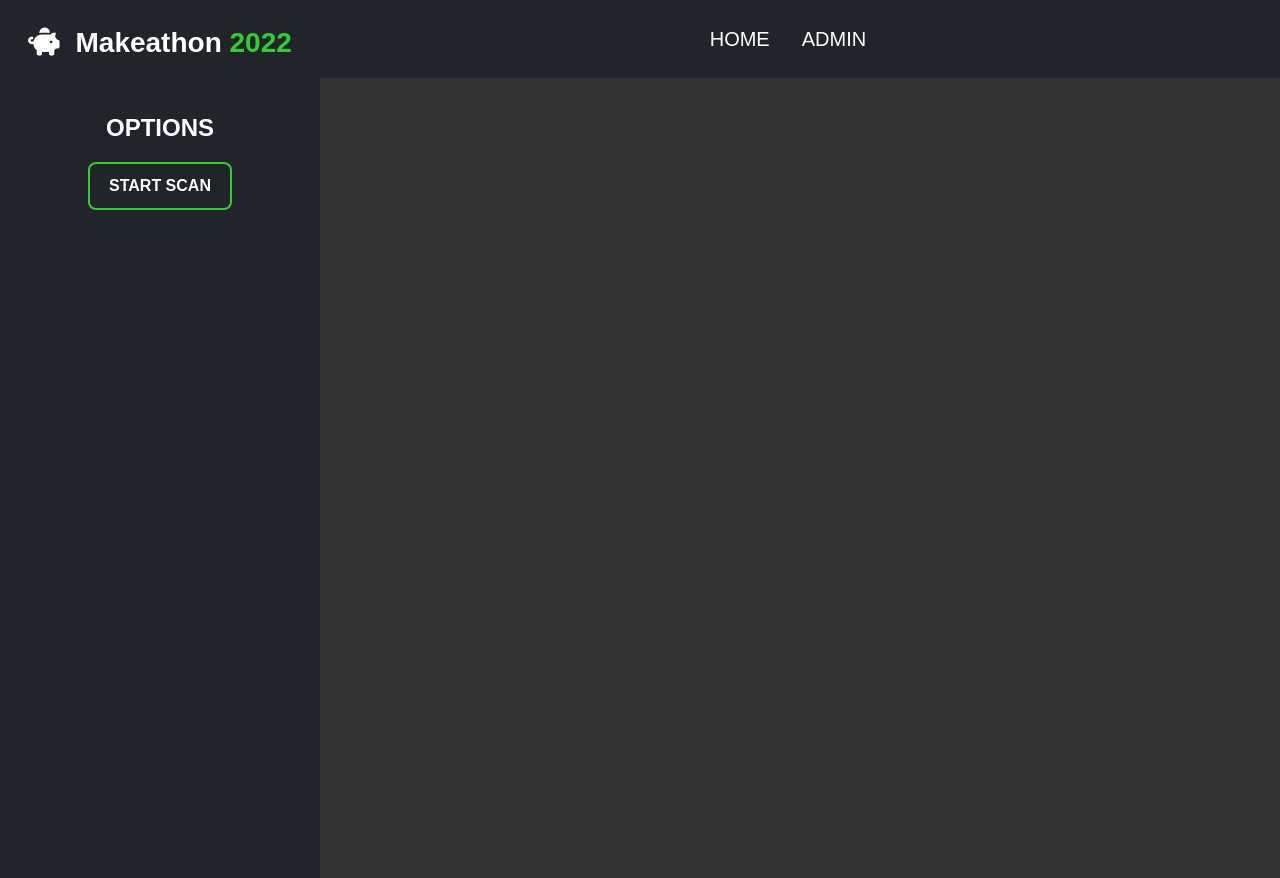
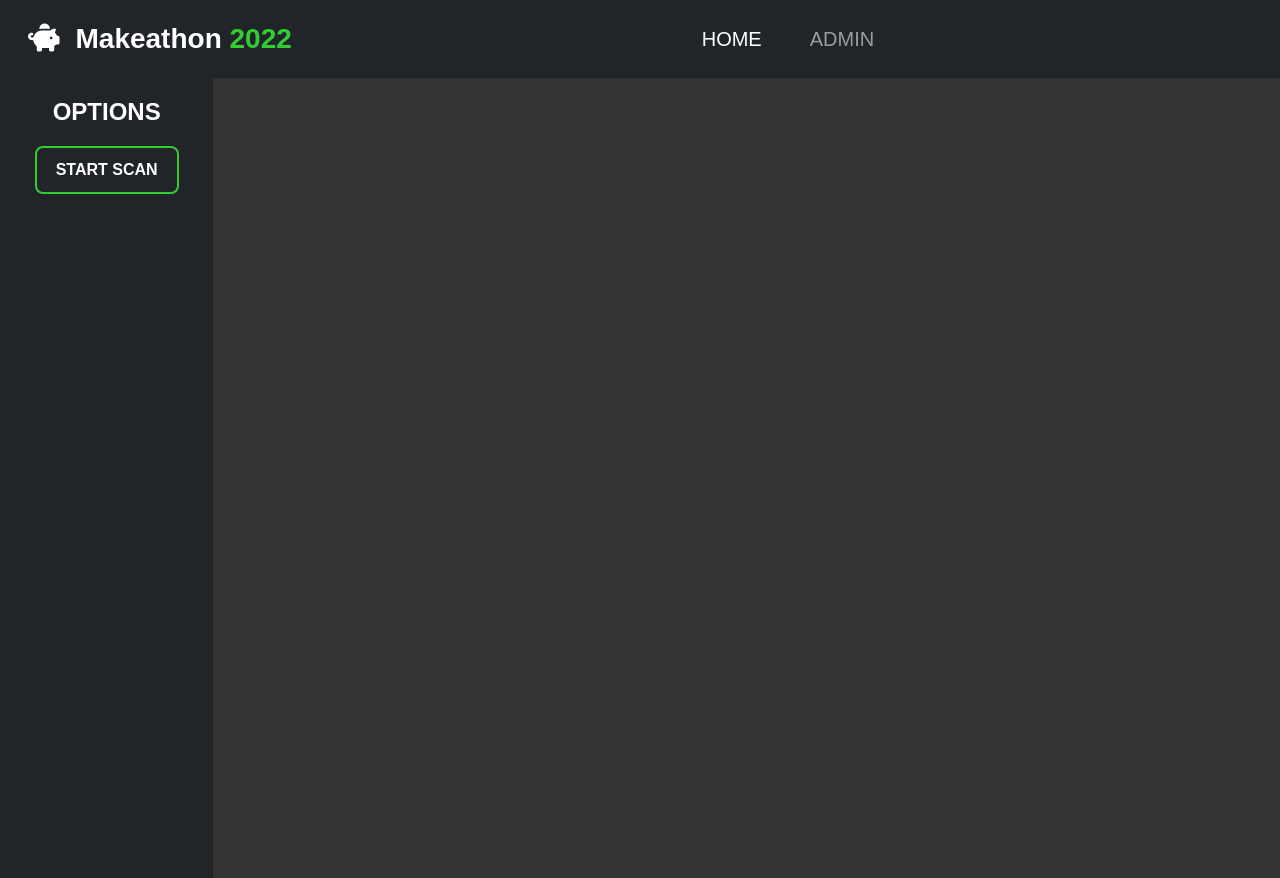
Before and after one commit to Alexander-H9/Makeathon_2022, a Flask app: page / in a window 1280 px wide. Run offline with Flask 2, Linux system fonts and the light colour scheme.

Commit message:
weniger bootstrap ist mehr

```diff
--- a/templates/index.html
+++ b/templates/index.html
@@ -9,23 +9,23 @@
     <link rel="shortcut icon" href="{{ url_for('static', filename='favicon.ico') }}">
     <title>Makeathon 2022</title>
 </head>
-<body>
+<body class="text-white">
 
     <!-- Navigation -->
 
-    <nav class="navbar navbar-expand-lg navbar-dark bg-dark pt-lg-3">
+    <nav class="navbar navbar-expand-lg navbar-dark bg-dark">
         <div class="container-fluid">
             <a class="navbar-brand fs-3 fw-bold" href="#"><i class="fa-solid fa-piggy-bank mx-3"></i>Makeathon <span class="limegreen">2022</span></a>
             <button class="navbar-toggler" type="button" data-bs-toggle="collapse" data-bs-target="#navbarSupportedContent" aria-controls="navbarSupportedContent" aria-expanded="false" aria-label="Toggle navigation">
                 <span class="navbar-toggler-icon"></span>
             </button>
             <div class="collapse navbar-collapse" id="navbarSupportedContent">
-                <ul class="navbar-nav mx-auto mb-2">
-                    <li class="nav-item mx-lg-2 mx-3">
-                        <a class="nav-link text-white fs-5 active" href="#">HOME</a>
+                <ul class="navbar-nav mx-auto my-2">
+                    <li class="nav-item mx-3">
+                        <a class="nav-link fs-5 active" href="#">HOME</a>
                     </li>
-                    <li class="nav-item mx-lg-2 mx-3">
-                        <a class="nav-link text-white fs-5" href="admin">ADMIN</a>
+                    <li class="nav-item mx-3">
+                        <a class="nav-link fs-5" href="admin">ADMIN</a>
                     </li>
                 </ul>
             </div>
@@ -39,10 +39,10 @@
 
             <!-- Sidebar-->
 
-            <div class="col-auto col-md-3 col-xl-3 px-sm-2 px-0 bg-dark">
-                <div class="d-flex flex-column align-items-center  px-3 pt-2 text-white min-vh-100">
-                    <ul class="nav nav-pills flex-column mb-sm-auto mb-0 align-items-center">
-                        <li class="mb-2 mt-4">
+            <div class="col-xl-2 bg-dark">
+                <div class="sticky-top flex-column min-vh-100">
+                    <ul class="nav flex-column align-items-center">
+                        <li class="mb-2 mt-3">
                             <span class="fs-4 fw-bold">OPTIONS</span>
                         </li>
                         <li>
```
Also changed, not shown: templates/admin.html (+10 -13 lines).
